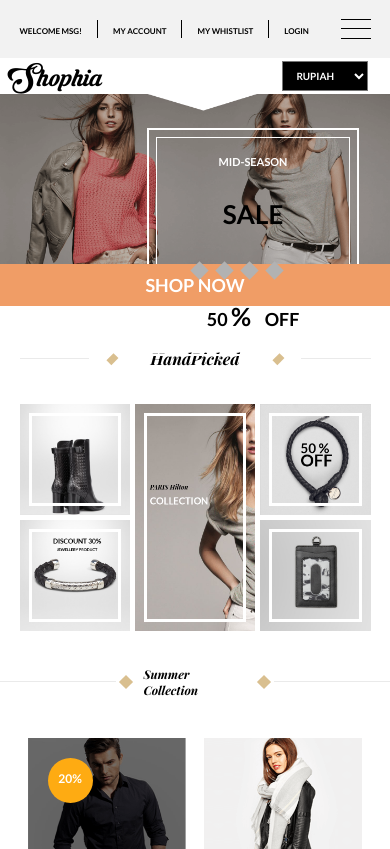
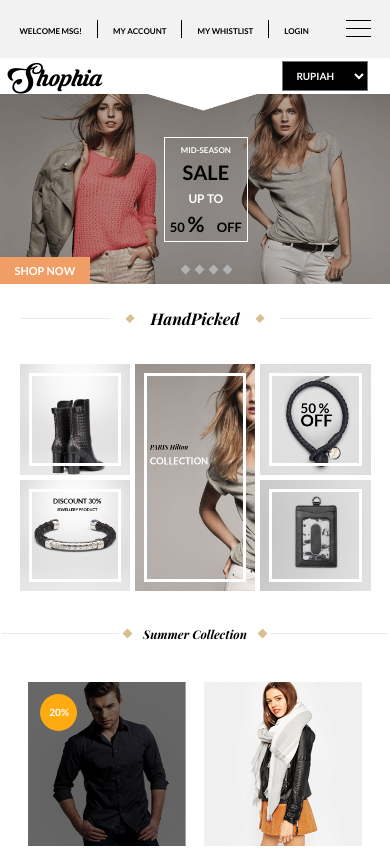
Before and after one commit to khoshrooz/Shophia, a website: page index.html in a window 390 px wide. Shown: the top 849 px of the page. Drawn offline with Linux system fonts and the light colour scheme.

Commit message:
implemented full responsive

```diff
--- a/sass/_base.scss
+++ b/sass/_base.scss
@@ -62,6 +62,10 @@ html {
     @media screen and (max-width: 700px) {
       width: 10px;
       height: 10px;
+    }
+    @media screen and (max-width: 500px) {
+      width: 7px;
+      height: 7px;
     }
   }
   &-line {
--- a/sass/_gallery.scss
+++ b/sass/_gallery.scss
@@ -17,6 +17,13 @@
       h2 {
         font-size: 16px;
         margin: 0 15px;
+      }
+    }
+    @media screen and (max-width: 500px) {
+      gap: 17px;
+      margin-top: 20px;
+      h2 {
+        margin: 0;
       }
     }
   }
@@ -201,8 +208,19 @@
         height: 45px;
         &::after {
           font-size: 12px;
-          top: 13px;
+          top: 14px;
           left: 10px;
+        }
+      }
+      @media screen and (max-width: 500px) {
+        width: 37px;
+        height: 37px;
+        top: 12px;
+        left: 12px;
+        &::after {
+          font-size: 10px;
+          top: 12px;
+          left: 9px;
         }
       }
     }
--- a/sass/_header.scss
+++ b/sass/_header.scss
@@ -58,6 +58,19 @@
         &::before {
           top: 10px;
         }
+        @media screen and (max-width: 500px) {
+          width: 25px;
+          &::after,
+          &::before {
+            width: 25px;
+          }
+          &::after {
+            top: -8px;
+          }
+          &::before {
+            top: 8px;
+          }
+        }
       }
     }
     h1 {
@@ -109,6 +122,20 @@
     @media screen and (max-width: 850px) {
       left: 40%;
     }
+    @media screen and (max-width: 720px) {
+      outline: none;
+      padding: 5px;
+      left: 44.5%;
+    }
+    @media screen and (max-width: 600px) {
+      left: 43%;
+    }
+    @media screen and (max-width: 550px) {
+      left: 42%;
+    }
+    @media screen and (max-width: 470px) {
+      left: 42%;
+    }
   }
   &-heading {
     text-align: center;
@@ -129,6 +156,12 @@
       @media screen and (max-width: 850px) {
         font-size: 11px;
       }
+      @media screen and (max-width: 720px) {
+        margin-bottom: 5px;
+      }
+      @media screen and (max-width: 475px) {
+        font-size: 8px;
+      }
     }
     h1 {
       font-size: 58px;
@@ -142,6 +175,12 @@
       }
       @media screen and (max-width: 850px) {
         font-size: 26px;
+      }
+      @media screen and (max-width: 720px) {
+        margin-bottom: 5px;
+      }
+      @media screen and (max-width: 475px) {
+        font-size: 20px;
       }
     }
     h3 {
@@ -165,9 +204,18 @@
           font-size: 13px;
         }
       }
+      @media screen and (max-width: 720px) {
+        margin-top: 0;
+      }
       span {
         font-size: 25px;
         margin-right: 10px;
+      }
+      @media screen and (max-width: 470px) {
+        font-size: 13px;
+        span {
+          font-size: 21px;
+        }
       }
     }
   }
@@ -205,6 +253,9 @@
       right: 25px;
       top: 7px;
       background-color: #fff;
+      @media screen and (max-width: 720px) {
+        display: none;
+      }
     }
     &::before {
       left: 25px;
@@ -212,12 +263,18 @@
     }
     h2 {
       font-size: 20px;
+      @media screen and (max-width: 475px) {
+        font-size: 12px;
+      }
     }
     span {
       display: inline-block;
       width: 55px;
       height: 1px;
       background-color: #fff;
+      @media screen and (max-width: 720px) {
+        display: none;
+      }
     }
   }
   &-btn {
@@ -242,7 +299,15 @@
     @media screen and (max-width: 850px) {
       width: 100%;
       bottom: -9%;
+      font-size: 15px;
       left: 0;
+    }
+    @media screen and (max-width: 500px) {
+      left: 0;
+      bottom: 4px;
+      font-size: 11px;
+      padding: 7px 9px;
+      width: 23%;
     }
   }
   &-scrol {
@@ -260,6 +325,17 @@
       &:hover {
         background-color: #000;
       }
+    }
+    @media screen and (max-width: 720px) {
+      bottom: 6%;
+      span {
+        width: 7px;
+        height: 7px;
+        margin-left: 3px;
+      }
+    }
+    @media screen and (max-width: 475px) {
+      left: 46%;
     }
   }
   &-information {
```
Also changed, not shown: css/style.css.
